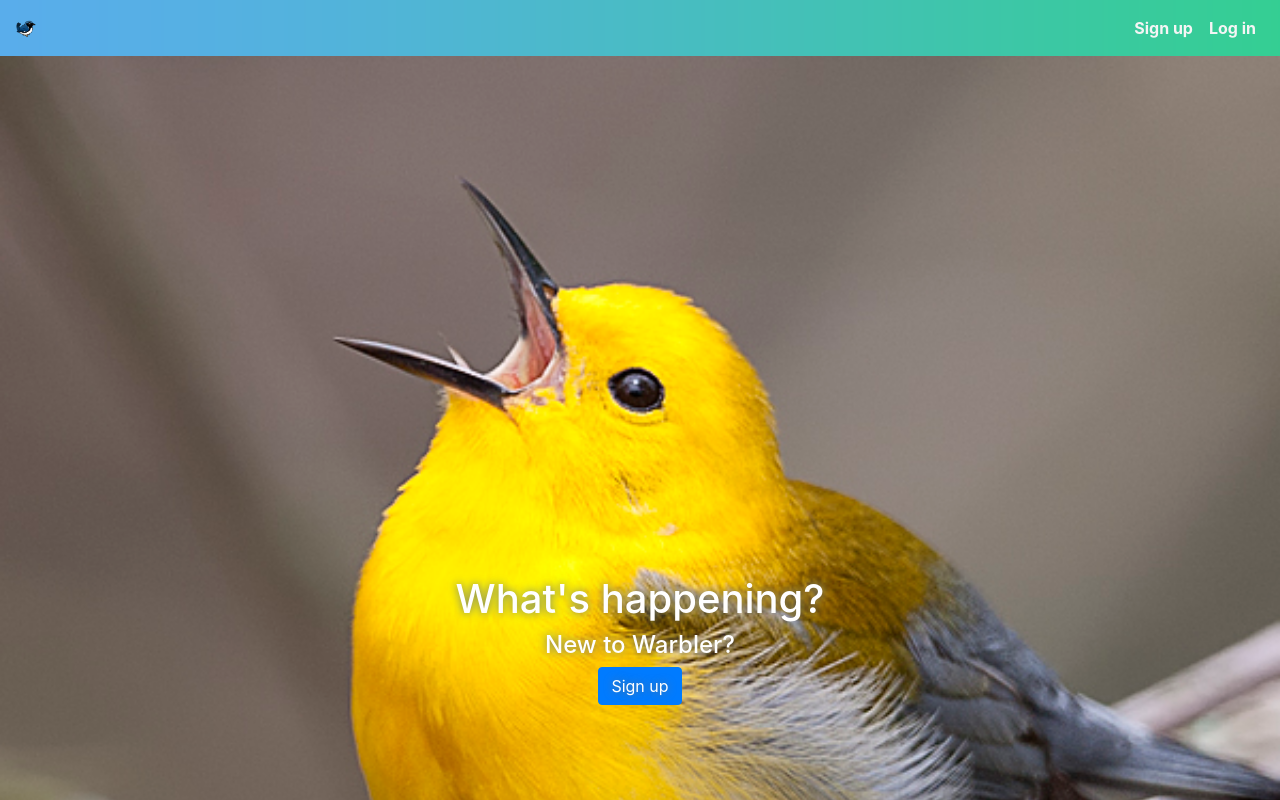
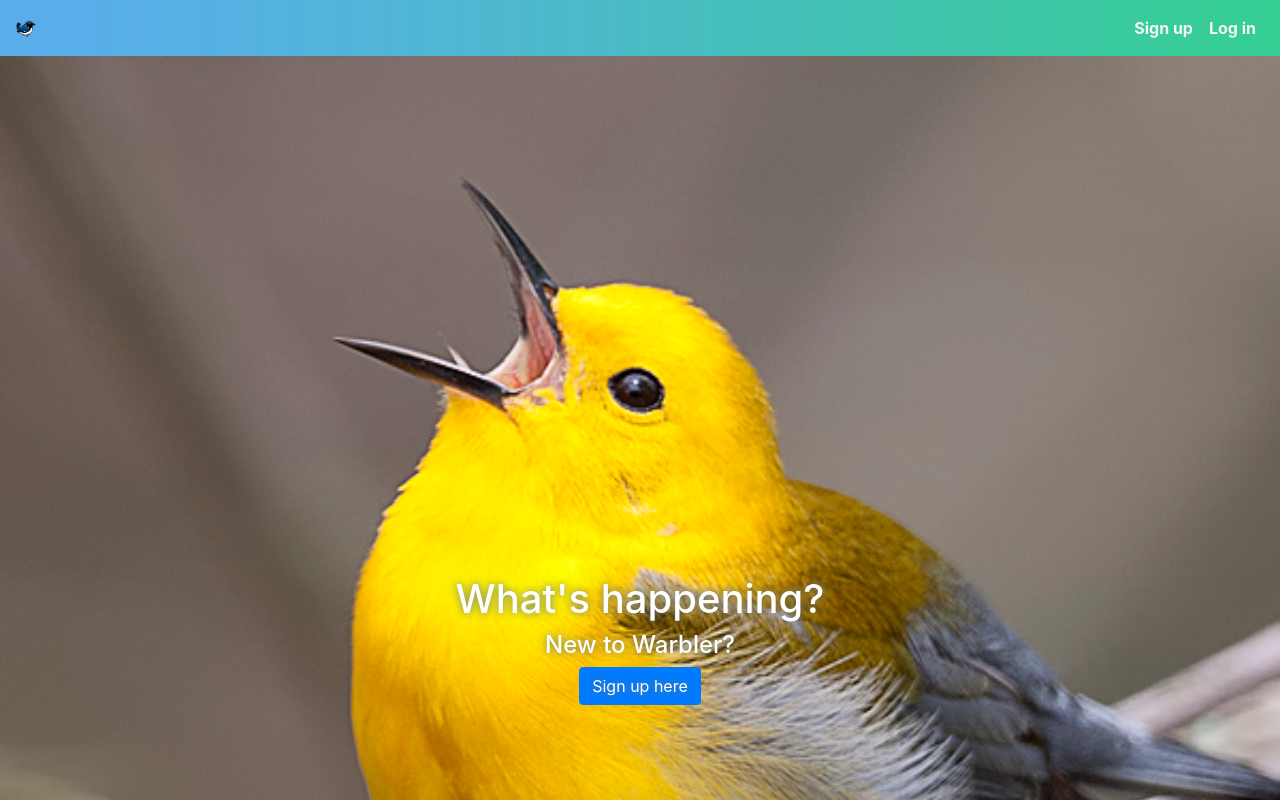
Before and after one commit to nicksantoro/warblar-client, a React (Create React App) app: page / in a window 1280 px wide. Shown: the top 800 px of the page. Built offline with nearby package versions, Linux system fonts and the light colour scheme.

Commit message:
redirecting with react router and redux

```diff
--- a/src/components/AuthForm.js
+++ b/src/components/AuthForm.js
@@ -18,7 +18,7 @@ class AuthForm extends Component {
     this.props
       .onAuth(authType, this.state)
       .then(() => {
-        console.log("LOGGED IN!");
+        this.props.history.push("/");
       })
       .catch(() => {
         return;
--- a/src/components/Homepage.js
+++ b/src/components/Homepage.js
@@ -1,16 +1,23 @@
 import React from 'react'
 import { Link } from "react-router-dom"
 
-const Homepage = () => {
+const Homepage = ({ currentUser }) => {
+  if (!currentUser.isAuthenticated) {
+    return (
+      <div className="home-hero">
+        <h1>What's happening?</h1>
+        <h4>New to Warbler?</h4>
+        <Link to="/signup" className="btn btn-primary">
+          Sign up here
+      </Link>
+      </div>
+    );
+  }
   return (
-    <div className="home-hero">
-      <h1>What's happening?</h1>
-      <h4>New to Warbler?</h4>
-      <Link to="/signup" className="btn btn-primary">
-        Sign up
-      </Link>
+    <div>
+      <h1>"You made it!"</h1>
     </div>
   )
-}
+};
 
 export default Homepage
--- a/src/containers/Main.js
+++ b/src/containers/Main.js
@@ -7,11 +7,11 @@ import { authUser } from "../store/actions/auth";
 import { removeError } from "../store/actions/errors";
 
 const Main = props => {
-  const { authUser, errors, removeError } = props;
+  const { authUser, errors, removeError, currentUser } = props;
   return (
     <div className="container">
       <Switch>
-        <Route exact path="/" render={props => <Homepage {...props} />} />
+        <Route exact path="/" render={props => <Homepage currentUser={currentUser} {...props} />} />
         <Route
           exact
           path="/signin"
@@ -52,6 +52,7 @@ const Main = props => {
 
 function mapStateToProps(state) {
   return {
+    currentUser: state.currentUser,
     errors: state.errors
   };
 }
```
Also changed, not shown: src/components/MessageTimeline.js (added, +12 -0 lines), src/containers/MessageList.js (added).
